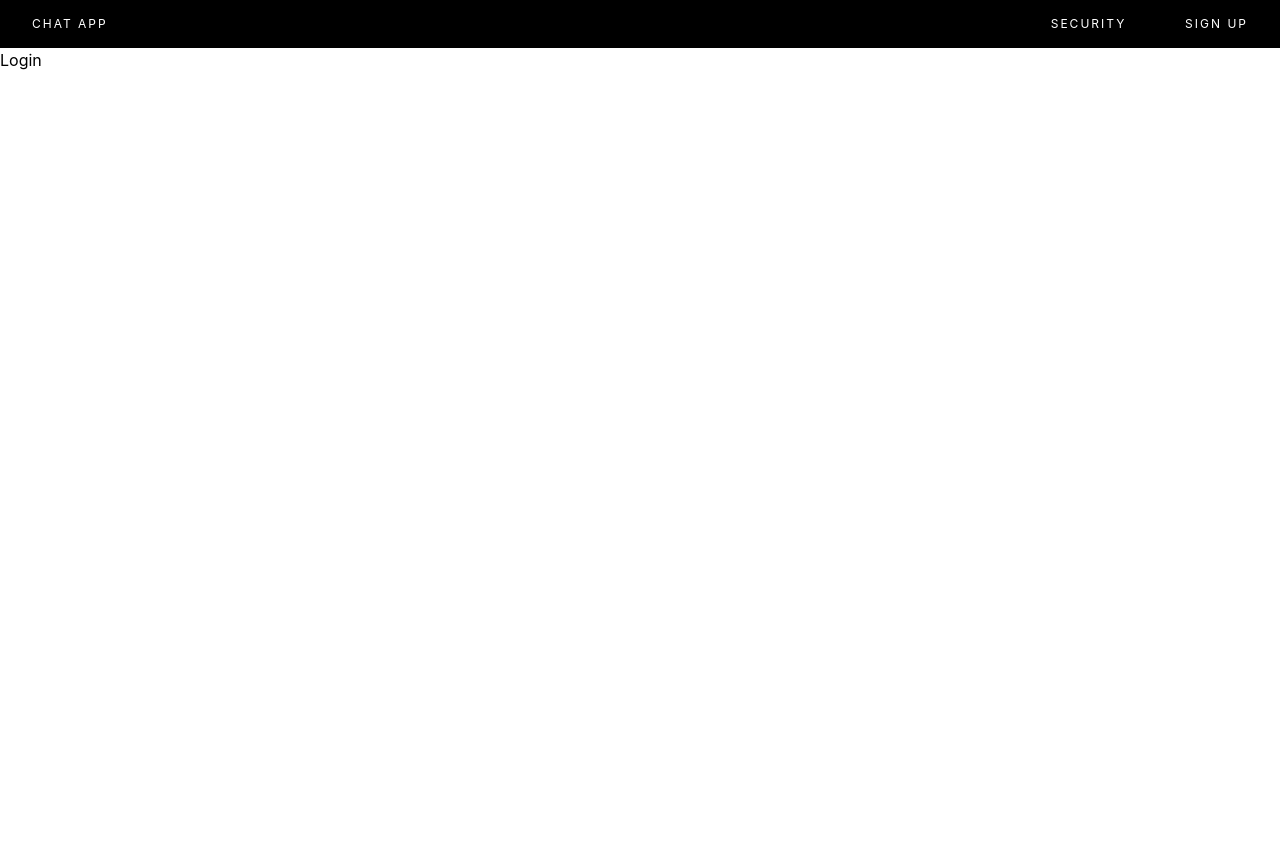
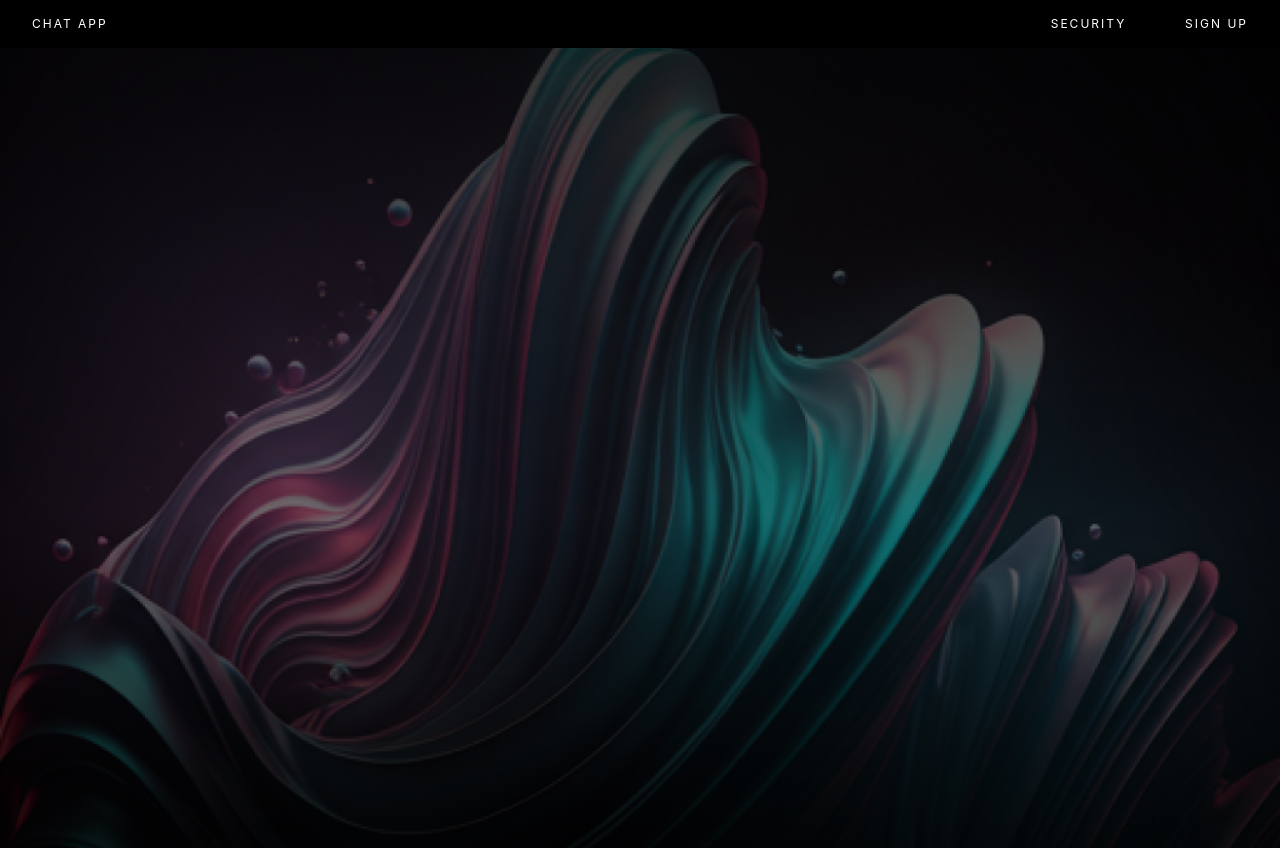
Before and after one commit to Mhassan0001/Realtime-socket-chat-frontend, a React (Vite) app: page /login in a window 1280 px wide. Before the commit the page ends 800 px from the top, so only its background shows below. Built offline with nearby package versions, Linux system fonts and the light colour scheme.

Commit message:
fix: improve UI consistency and fix layout issues

```diff
--- a/src/components/Login.jsx
+++ b/src/components/Login.jsx
@@ -1,7 +1,16 @@
 import React from "react";
 
 const Login = () => {
-  return <div>Login</div>;
+  return <>
+
+    <div className="bg-login">
+
+
+    </div>
+
+
+
+  </>
 };
 
 export default Login;
--- a/src/components/Nav.jsx
+++ b/src/components/Nav.jsx
@@ -1,15 +1,21 @@
 import React from "react";
-
+import { NavLink } from "react-router";
 const Nav = () => {
   return (
     <>
       <div className=" nav grid grid-cols-10 uppercase text-xs  place-items-center px-8 ">
-        <div className="col-span-6 text-white justify-self-start ">chat APP</div>
-        <div className="col-span-3 text-white justify-self-end">
-          Security
+        <div className="col-span-6 text-white justify-self-start ">
+          chat APP
         </div>
+        <div className="col-span-3 text-white justify-self-end">Security</div>
         <div className="col-span-1 text-white g justify-self-end">
-          Sign Up
+          <NavLink
+            to="/"
+            className={({ isActive }) => (isActive ? "active" : "")}
+          >
+
+            Sign Up
+          </NavLink>
         </div>
       </div>
     </>
--- a/src/components/SignUp.jsx
+++ b/src/components/SignUp.jsx
@@ -4,6 +4,7 @@ import round2 from "../assets/images/round2.png";
 import round3 from "../assets/images/round3.png";
 import axios from "axios";
 import { toast } from "react-toastify";
+import { Link } from "react-router";
 
 const SignUp = () => {
   const [loading, setLoading] = useState(false);
@@ -126,7 +127,7 @@ const SignUp = () => {
                     value={formData.firstName}
                     placeholder="Aura"
                     type="text"
-                    className="w-full  rounded-lg h-form-custom"
+                    className="w-full  rounded-lg h-form-custom     focus:outline-none focus:ring-2 focus:ring-purple-400"
                     required
                     onChange={handleChange}
                   />
@@ -141,7 +142,7 @@ const SignUp = () => {
                     placeholder="Voyager"
                     type="text"
                     required
-                    className="w-full  rounded-lg h-form-custom"
+                    className="w-full  rounded-lg h-form-custom focus:outline-none focus:ring-2 focus:ring-purple-400"
                   />
                 </div>
               </div>
@@ -156,7 +157,7 @@ const SignUp = () => {
                     placeholder="voyager@pulse.eth"
                     type="email"
                     required
-                    className="w-full  rounded-lg h-form-custom"
+                    className="w-full  rounded-lg h-form-custom focus:outline-none focus:ring-2 focus:ring-purple-400"
                   />
                 </div>
               </div>
@@ -171,7 +172,7 @@ const SignUp = () => {
                     placeholder="+1 (555) 000-0000"
                     type="text"
                     required
-                    className="w-full  rounded-lg h-form-custom"
+                    className="w-full  rounded-lg h-form-custom focus:outline-none focus:ring-2 focus:ring-purple-400"
                   />
                 </div>
               </div>
@@ -185,7 +186,7 @@ const SignUp = () => {
                     onChange={handleChange}
                     placeholder="••••••••••••"
                     type="text"
-                    className="w-full  rounded-lg h-form-custom"
+                    className="w-full  rounded-lg h-form-custom focus:outline-none focus:ring-2 focus:ring-purple-400"
                   />
                 </div>
               </div>
@@ -203,7 +204,9 @@ const SignUp = () => {
               <div className="flex justify-center items-center pt-4">
                 <p className="text-sm">
                   Already Have an Account?
-                  <span className="color-Login">Login </span>
+                  <span className="color-Login">
+                    <Link to="/login"> Login </Link>
+                  </span>
                 </p>
               </div>
             </div>
--- a/src/index.css
+++ b/src/index.css
@@ -13,6 +13,18 @@
   background-color: rgb(0, 0, 0);
   width: 100%;
   height: auto;
+
+  padding-bottom: 10rem;
+}
+
+.bg-login {
+  background-image: url("../src/assets/images/Background.png");
+  background-size: cover;
+  background-repeat: no-repeat;
+  background-position: center 30px 50px;
+  background-color: rgb(0, 0, 0);
+  width: 100%;
+  height: 100vh;
 
   padding-bottom: 10rem;
 }
@@ -97,3 +109,16 @@
   padding-top: 1rem;
   color: #a9abb3;
 }
+
+.active {
+  color: #00e3fd;
+}
+
+input:-webkit-autofill {
+  box-shadow: 0 0 0 1000px black inset !important;
+}
+
+input:-webkit-autofill {
+  box-shadow: 0 0 0 1000px black inset !important;
+  -webkit-text-fill-color: white !important; /* text bhi white rakhne ke liye */
+}
```
